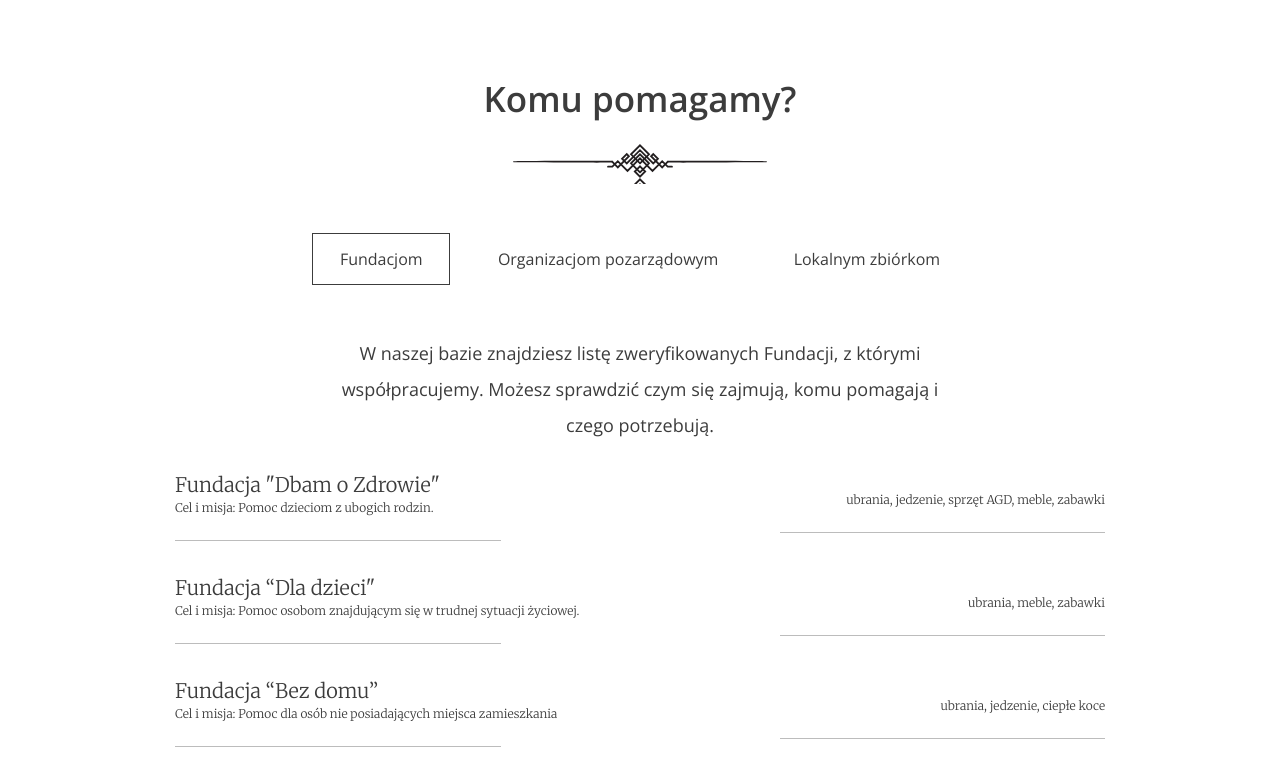
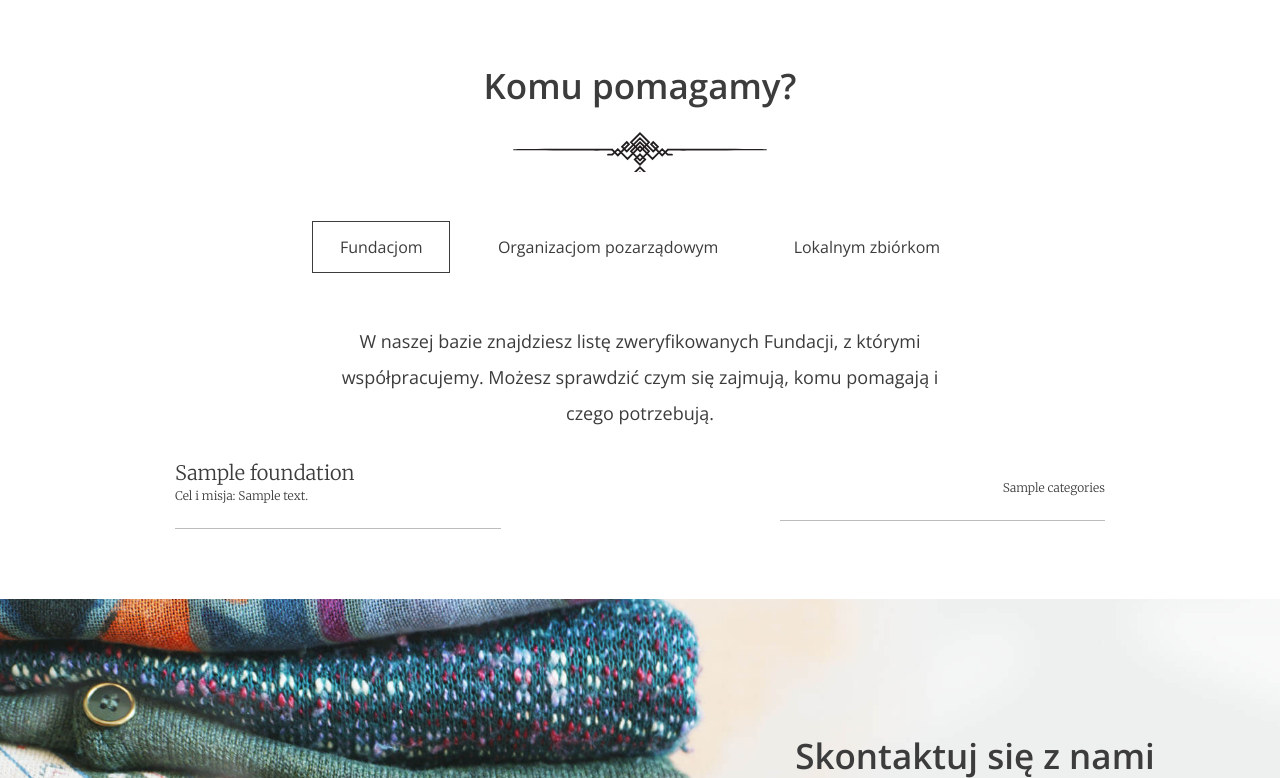
Before and after one commit to popsicleslayer/milky-chocolate, a Django app: template charity_lab/charity_donation_app/templates/index.html in a window 1280 px wide. Shown: the part 2560-3338 px from the top of the page. Run offline with Django 3.2, Linux system fonts and the light colour scheme; tables that the repository leaves empty hold one stand-in row (values such as "Sample post"); the template is opened without the code that fills it: values that come from a table or form of the project are taken from there, most other values are stand-ins (such as "Sample title", 1, 10 or a date in 2020).

Commit message:
Update index.html

```diff
--- a/charity_lab/charity_donation_app/templates/index.html
+++ b/charity_lab/charity_donation_app/templates/index.html
@@ -99,32 +99,16 @@
         <p>W naszej bazie znajdziesz listę zweryfikowanych Fundacji, z którymi współpracujemy. Możesz sprawdzić czym się zajmują, komu pomagają i czego potrzebują.</p>
 
         <ul class="help--slides-items">
+            {% for foundation in foundations %}
                 <li>
                     <div class="col">
-              <div class="title">Fundacja "Dbam o Zdrowie"</div>
-              <div class="subtitle">Cel i misja: Pomoc dzieciom z ubogich rodzin.</div>
+                      <div class="title">{{ foundation.name }}</div>
+                      <div class="subtitle">Cel i misja: {{ foundation.description }}</div>
                     </div>
 
-            <div class="col"><div class="text">ubrania, jedzenie, sprzęt AGD, meble, zabawki</div></div>
+                    <div class="col"><div class="text">{{ foundation.categories }}</div></div>
                 </li>
-
-          <li>
-            <div class="col">
-              <div class="title">Fundacja “Dla dzieci"</div>
-              <div class="subtitle">Cel i misja: Pomoc osobom znajdującym się w trudnej sytuacji życiowej.</div>
-            </div>
-
-            <div class="col"><div class="text">ubrania, meble, zabawki</div></div>
-          </li>
-
-          <li>
-            <div class="col">
-              <div class="title">Fundacja “Bez domu”</div>
-              <div class="subtitle">Cel i misja: Pomoc dla osób nie posiadających miejsca zamieszkania</div>
-            </div>
-
-            <div class="col"><div class="text">ubrania, jedzenie, ciepłe koce</div></div>
-          </li>
+            {% endfor %}
         </ul>
         <!-- Pagination
         <ul class="help--slides-pagination">
@@ -143,41 +127,16 @@
           quos suscipit corporis!
         </p>
         <ul class="help--slides-items">
+            {% for organization in organizations %}
                 <li>
                     <div class="col">
-              <div class="title">Organizacja 1</div>
-              <div class="subtitle">Lorem ipsum dolor sit amet consectetur.</div>
+                      <div class="title">{{ organization.name }}</div>
+                      <div class="subtitle">Cel i misja: {{ organization.description }}</div>
                     </div>
 
-            <div class="col"><div class="text">Lorem ipsum dolor sit amet consectetur adipisicing elit.</div></div>
+                    <div class="col"><div class="text">{{ organization.categories }}</div></div>
                 </li>
-
-          <li>
-            <div class="col">
-              <div class="title">Organizacja 2</div>
-              <div class="subtitle">Lorem ipsum dolor sit amet consectetur.</div>
-            </div>
-
-            <div class="col"><div class="text">Lorem ipsum dolor sit amet consectetur adipisicing elit.</div></div>
-          </li>
-
-          <li>
-            <div class="col">
-              <div class="title">Organizacja 3</div>
-              <div class="subtitle">Lorem ipsum dolor sit amet consectetur.</div>
-            </div>
-
-            <div class="col"><div class="text">Lorem ipsum dolor sit amet consectetur adipisicing elit.</div></div>
-          </li>
-
-          <li>
-            <div class="col">
-              <div class="title">Organizacja 4</div>
-              <div class="subtitle">Lorem ipsum dolor sit amet consectetur.</div>
-            </div>
-
-            <div class="col"><div class="text">Lorem ipsum dolor sit amet consectetur adipisicing elit.</div></div>
-          </li>
+            {% endfor %}
         </ul>
 
         <!-- Pagination
@@ -195,23 +154,16 @@
       <div class="help--slides" data-id="3">
         <p>Lorem ipsum dolor sit amet, his ocurreret persequeris ea, ad utinam laudem duo. Verterem adipisci partiendo eos ne, ea his reque quaeque recteque, ne quo lobortis intellegam.</p>
         <ul class="help--slides-items">
+            {% for local in locals %}
                 <li>
                     <div class="col">
-              <div class="title">Lokalna zbiórka 1</div>
-              <div class="subtitle">Lorem ipsum dolor sit amet consectetur.</div>
+                      <div class="title">{{ local.name }}</div>
+                      <div class="subtitle">Cel i misja: {{ local.description }}</div>
                     </div>
 
-            <div class="col"><div class="text">Lorem ipsum dolor sit amet consectetur adipisicing elit.</div></div>
+                    <div class="col"><div class="text">{{ local.categories }}</div></div>
                 </li>
-
-          <li>
-            <div class="col">
-              <div class="title">Lokalna zbiórka 2</div>
-              <div class="subtitle">Lorem ipsum dolor sit amet consectetur.</div>
-            </div>
-
-            <div class="col"><div class="text">Lorem ipsum dolor sit amet consectetur adipisicing elit.</div></div>
-          </li>
+            {% endfor %}
         </ul>
 
         <!-- Pagination
```
Also changed, not shown: other parts of charity_lab/charity_donation_app/templates/index.html (+19 -19 lines). Lines whose indentation alone changed are shown as unchanged.
